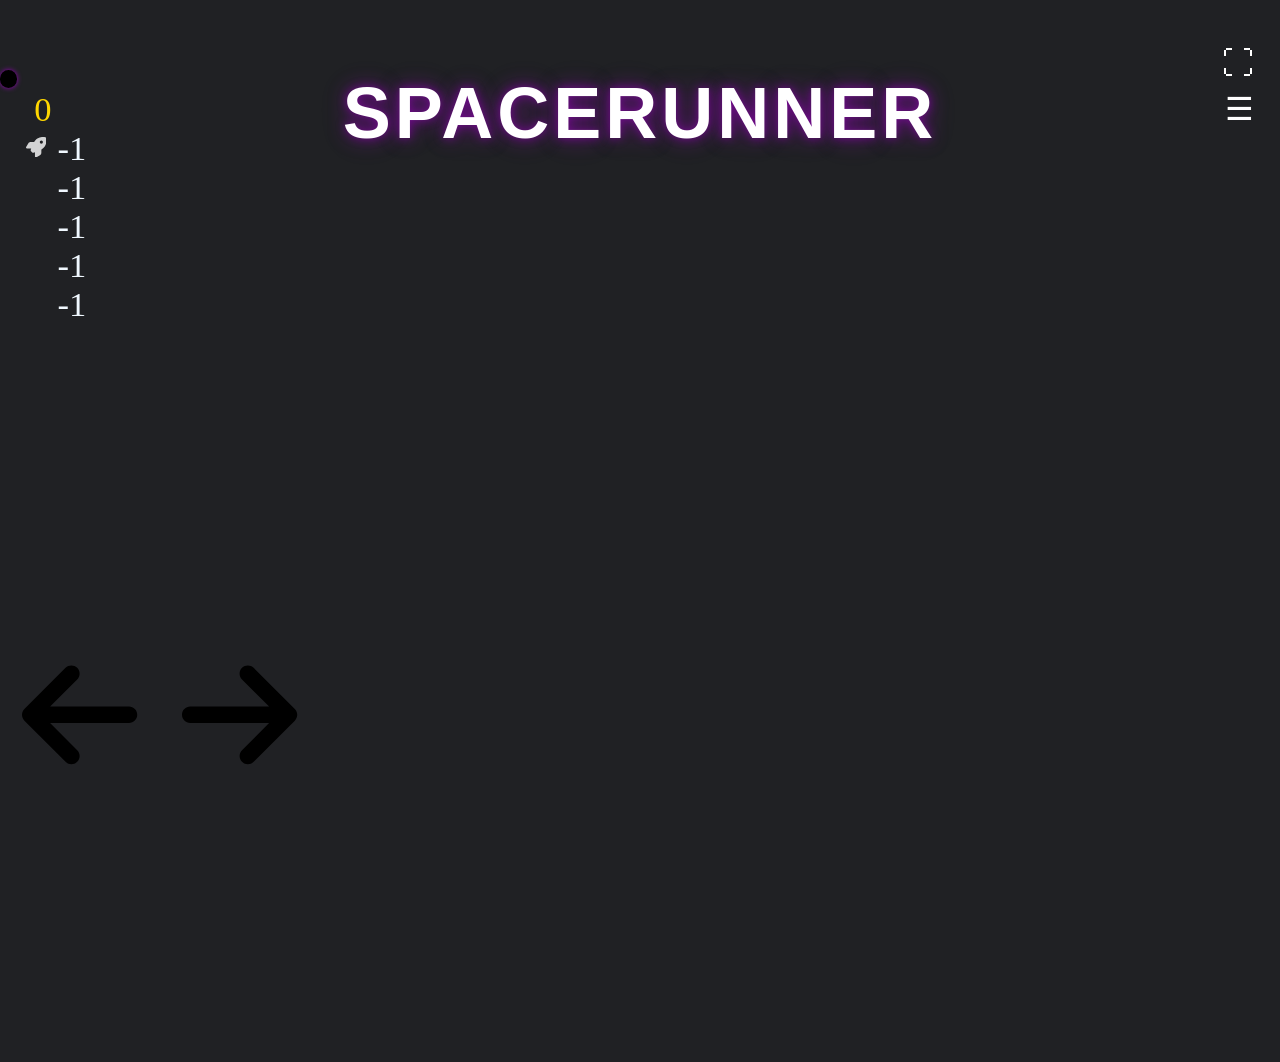
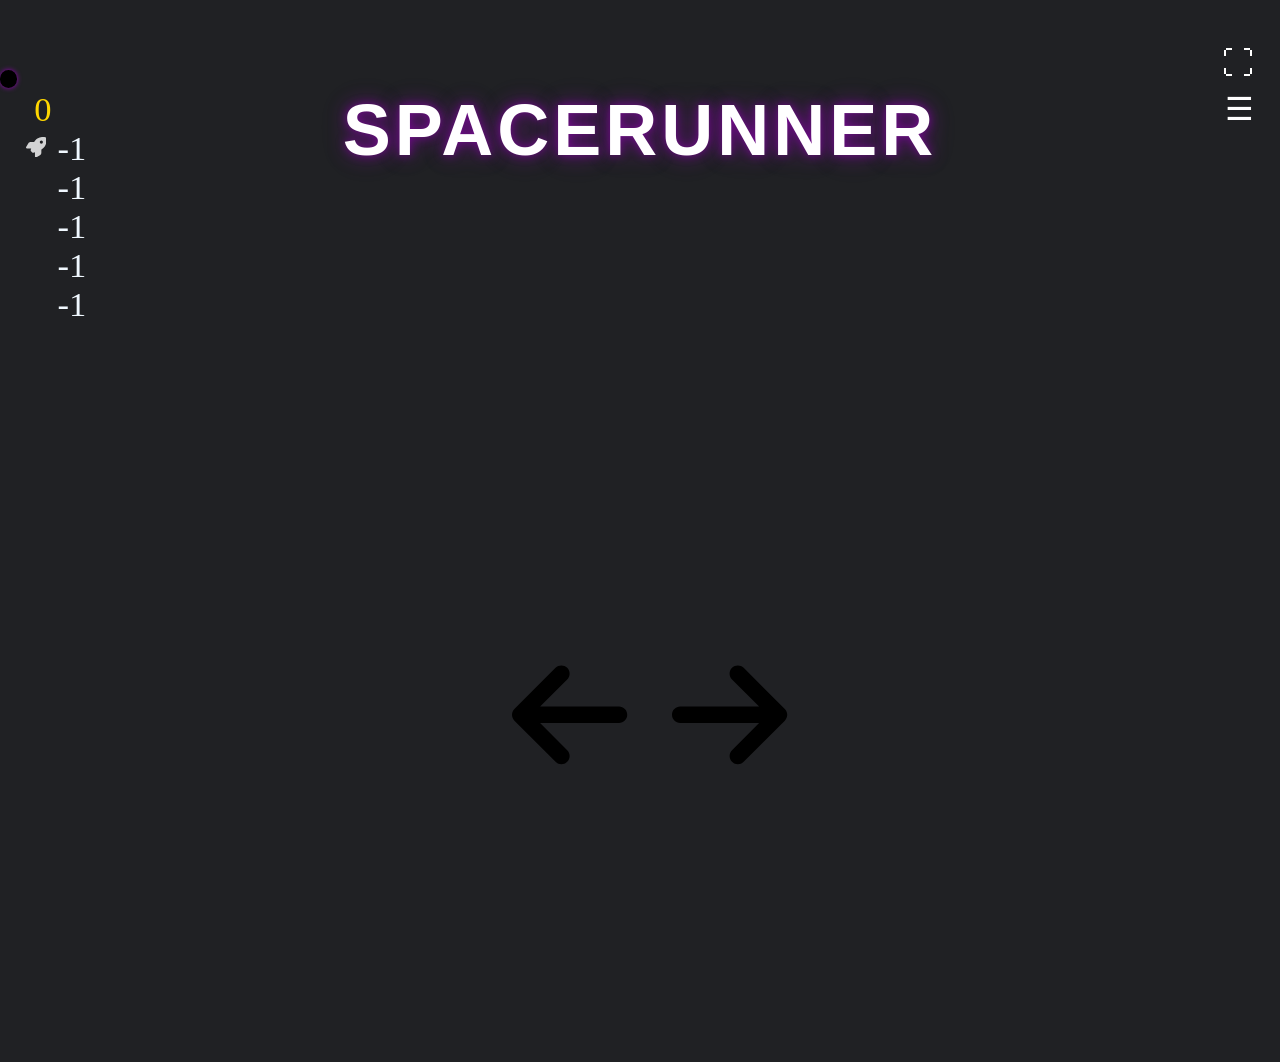

Make home screen layout perfectly responsive and fix hover resizing/wrapping of buttons and tiny-info alignment

--- a/GAME/public/css/style.css
+++ b/GAME/public/css/style.css
@@ -28,6 +28,16 @@ body{
 }
 
 main{
+    box-sizing: border-box;
+    display: flex;
+    flex-direction: column;
+    align-items: center;
+    justify-content: center;
+    height: 100vh;
+    width: 100vw;
+    padding: 20px;
+    padding-top: 80px;
+    overflow: hidden;
     transition: 500ms all ease-in-out;
 }
 
@@ -442,11 +452,11 @@ table, td, input, select, textarea {
 
 .headline {
     font-family: space, sans-serif;
-    font-size: 4.5rem;
+    font-size: clamp(2.5rem, 6vw, 4.5rem);
     color: #ffffff;
     text-transform: uppercase;
     letter-spacing: 4px;
-    margin-top: 8vh;
+    margin-top: 1vh;
     margin-bottom: 2vh;
     text-shadow: 0 0 10px rgba(151, 0, 189, 0.6), 0 0 20px rgba(151, 0, 189, 0.4), 0 0 30px rgba(151, 0, 189, 0.2);
     display: inline-block;
@@ -500,14 +510,13 @@ input{
     font-family: space;
     display: flex;
     flex-direction: column;
-    margin: auto;
-    height: 50vh;
-    max-height: 450px;
-    width: 40vw;
-    padding-top: 2vh;
+    margin: 0 auto;
+    height: 55vh;
+    max-height: 500px;
+    width: min(450px, 85vw);
+    padding-top: 1vh;
     transition: .5s;
     opacity: .9;
-    
     z-index: 1;
 }
 
@@ -564,19 +573,21 @@ input{
 .btnwrapper button{
     height: 100%;
     width: 100%;
-    font-size: 3rem;
+    font-size: clamp(1.5rem, 3.5vh, 2.5rem);
     font-family: space;
     border-radius: 0px;
     border: 0;
     transition: 500ms;
     color: rgb(255, 255, 255);
     background-color: #000;
+    position: relative;
+    box-sizing: border-box;
 }
 
 .btnwrapper button:hover{
-    font-size: 3.5rem;
     color: rgb(255, 255, 255);
     background-color: rgba(0, 0, 0, 0.75);
+    box-shadow: 0 0 15px rgba(151, 0, 189, 0.4);
 }
 
 #playerslider {
@@ -803,12 +814,15 @@ input:checked+.themeslider:before {
 
 
 .tiny-info{
-    position: relative;
-    top: 0.1vh;
-    right: 16vw;
-
-    font-size: 0.25em;
+    position: absolute;
+    top: 4px;
+    left: 50%;
+    transform: translateX(-50%);
+    font-size: 0.3em;
     color: gold;
+    letter-spacing: 0.15em;
+    margin: 0;
+    line-height: 1;
 }
 
 
